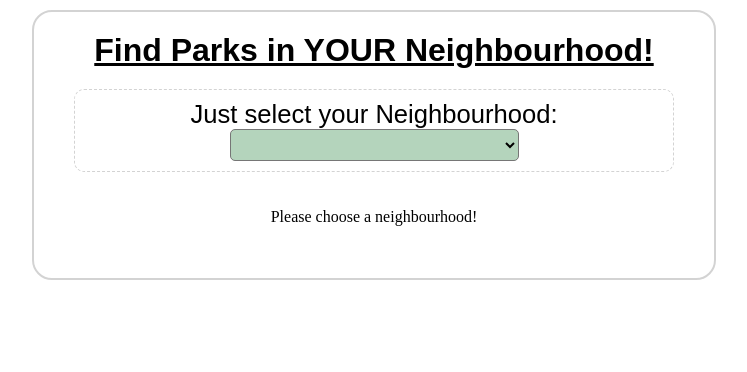
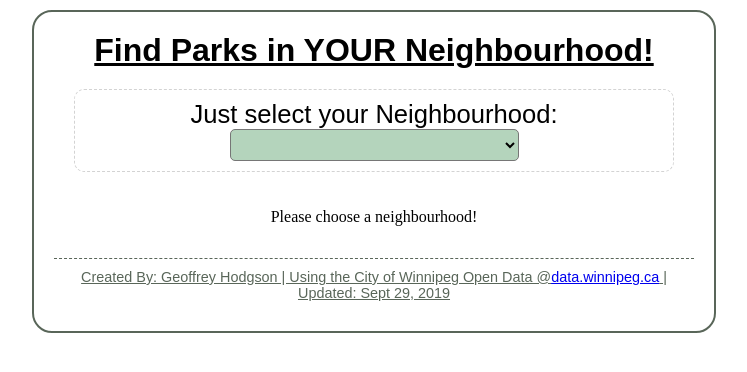
Before and after one commit to gphodgson/FindParks, a PHP site: page / in a window 1280 px wide. Shown: the top 372 px of the page, without its empty margins (266-1013 px from the left). Run offline with PHP 8.4, Linux system fonts and the light colour scheme; lists and menus that the app fills with data are empty.

Commit message:
v1
Added Footer
edited border color

```diff
--- a/css/main.css
+++ b/css/main.css
@@ -8,13 +8,26 @@ body{
     padding: 20px;
     margin:  10px auto;
 
-    border: 2px solid lightgrey;
+    border: 2px solid #596659;
     border-radius: 20px;
 }
 
     #wrapper header{
         font-weight: bolder;
         font-size: 2em;
+        font-family: sans-serif;
+        text-align: center;
+        text-decoration: underline;
+
+    }
+
+    #wrapper footer{
+        color:#596659;
+
+        border-top: #596659 dashed 1px;
+        padding: 10px;
+
+        font-size: 0.9em;
         font-family: sans-serif;
         text-align: center;
         text-decoration: underline;
--- a/index.html
+++ b/index.html
@@ -21,6 +21,8 @@
             <li><p>Please choose a neighbourhood!</p></li>
         </ul>
 
+        <footer>Created By: Geoffrey Hodgson | Using the City of Winnipeg Open Data @<a href="https://data.winnipeg.ca">data.winnipeg.ca</a> | Updated: Sept 29, 2019 </footer>
+
     </section>
 
 
```
